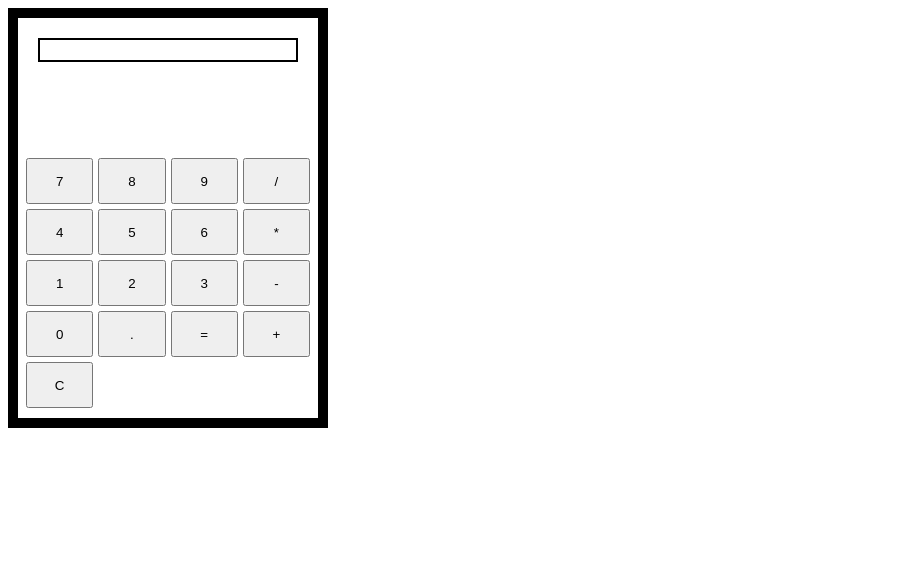
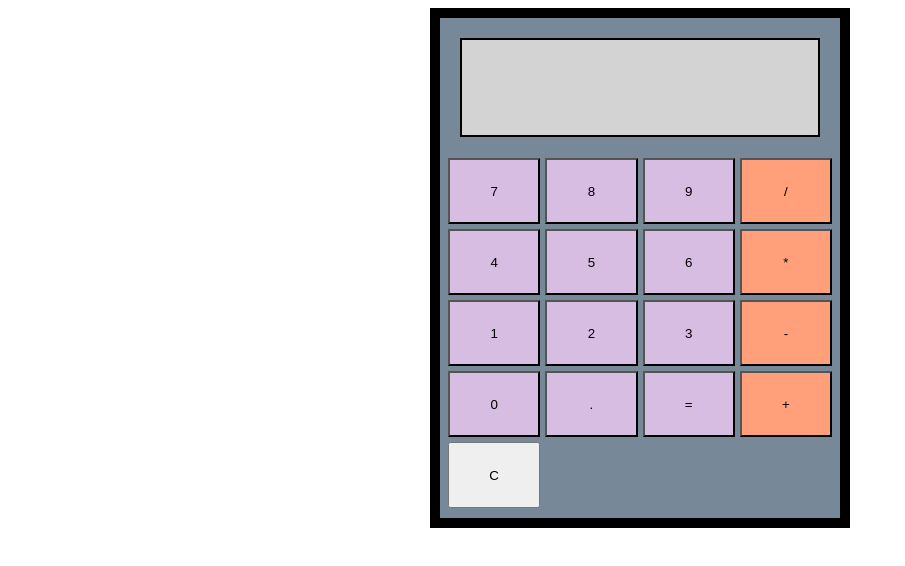
Before and after one commit to drewsiems94/Calculator, a plain HTML site: page index.html in a window 1280 px wide. Shown: the whole page, without its empty margins (0-905 px from the left). Drawn offline with Linux system fonts and the light colour scheme.

Commit message:
Add styling.

```diff
--- a/styles.css
+++ b/styles.css
@@ -1,26 +1,32 @@
-
+body {
+    display: flex;
+    justify-content: center;
+}
 
 #calculator {
     display: flex;
     flex-direction: column;
     justify-content: space-around;
-    height: 400px;
-    width: 300px;
+    height: 500px;
+    width: 400px;
     border-width:10px;
     border-style:solid;
     border-color: black;
+    background-color: lightslategray;
 }
 
 #display {
     display: flex;
     align-items: center;
     justify-content: flex-end;
+    height: 75px;
     margin: 20px;
     padding: 10px;
-    font-size: 24px;
+    font-size: 50px;
     border-width:2px;
     border-style:solid;
     border-color: black;
+    background-color: lightgrey;
 }
 
 #buttons {
@@ -28,8 +34,22 @@
     margin-bottom: 10px;
     margin-left: 8px;
     margin-right: 8px;
-    height: 250px;
+    height: 350px;
     display: grid;
     grid-template-columns: repeat(4, 1fr);
     gap: 5px;
 }
+
+.btnNum,
+#equals {
+    background-color: #D7BDE2;
+}
+
+.btnOp {
+    background-color: lightsalmon;
+}
+
+#clearBtn,
+#deleteBtn {
+    background-color: lightgrey;
+}
```
